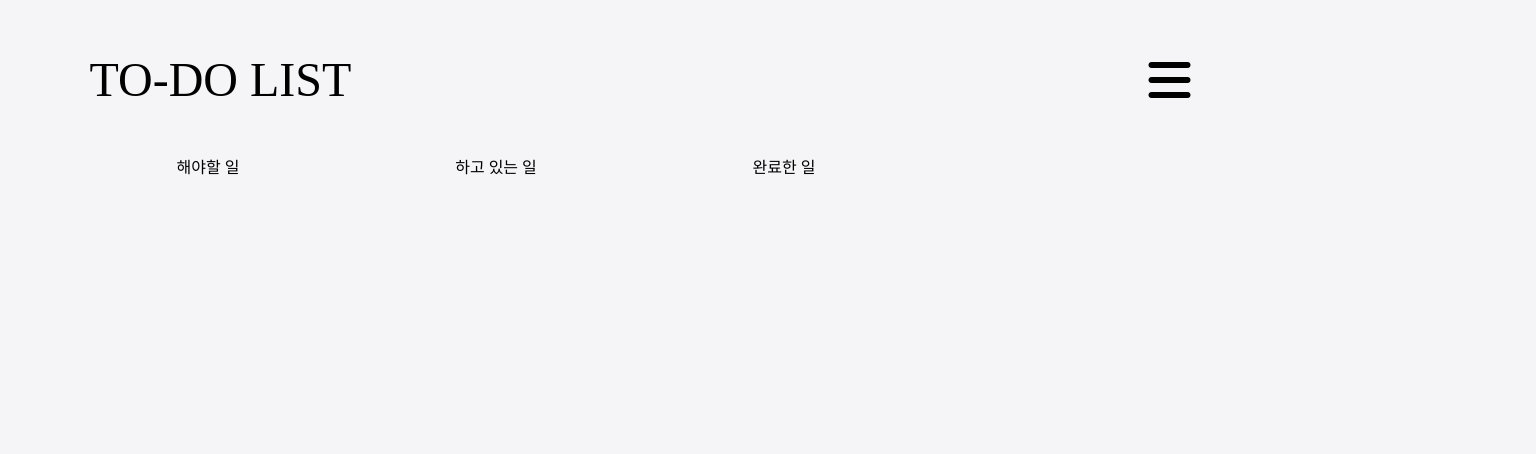
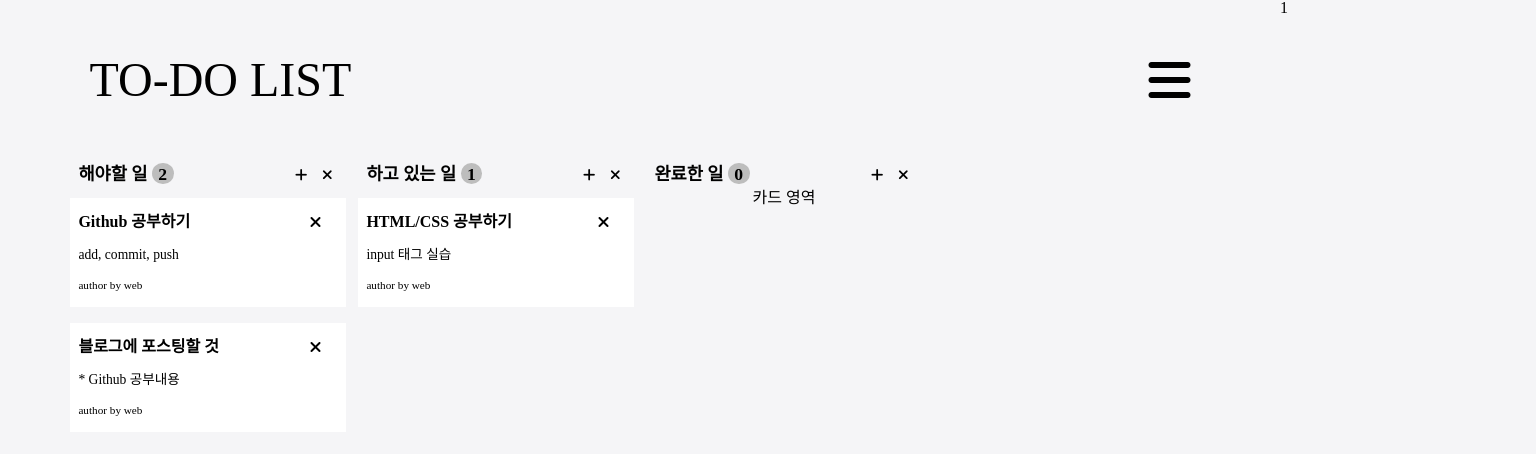
Before and after one commit to Moon-GD/fe-web-todo, a plain HTML site: page index.html in a window 1280 px wide. Shown: the whole page, 1536 px wide, since content can reach past the window. Drawn offline with Linux system fonts and the light colour scheme.

Commit message:
make: article > card-frame

```diff
--- a/css/common.css
+++ b/css/common.css
@@ -1,5 +1,6 @@
 body {
     background-color: #F5F5F7;
+    overflow-x: hidden;
 }
 
 main {
--- /dev/null
+++ b/css/menu.css
@@ -0,0 +1,7 @@
+menu {
+    position: absolute;
+    top: 0;
+    right: -20%;
+    width: 20%;
+    height: 100vh;
+}
--- /dev/null
+++ b/css/section.css
@@ -0,0 +1,63 @@
+section > div.section-header {
+    position: relative;
+    width: 100%;
+    padding: 0.8vh;
+    font-size: 2.2vh;
+    font-weight: 700;
+}
+
+/* section-header */
+
+section > div.section-header > span {
+    padding:0.1vw .5vw 0;
+    background-color: #BDBDBD;
+    border-radius: 50%;
+}
+
+section > div.section-header > div.button-area {
+    position: absolute;
+    top: 0.8vh;
+    right: 0.8vh;
+}
+
+section > div.section-header > div.button-area > i {
+    cursor: pointer;
+    text-align: right;
+    font-size: 80%;
+    margin: 0 0.4vw;
+}
+
+/* card */
+section > div.card-frame {
+    display: flex;
+    flex-direction: column;
+    justify-content: space-between;
+    margin: 1vh 0;
+    width: 100%;
+    height: 12%;
+    padding: 2vh 1vh;
+    background-color: #fff;
+
+}
+
+section > div.card-frame > h1 {
+    position: relative;
+    font-weight: 700;
+    font-size: 2vh;
+}
+
+section > div.card-frame > h1 > i{
+    position: absolute;
+    right: 2vh;
+    cursor: pointer;
+}
+
+section > div.card-frame > h2 {
+    font-weight: 500;
+    font-size: 1.7vh;
+}
+
+section > div.card-frame > h3 {
+    font-weight: 300;
+    font-size: 1.4vh;
+}
--- a/index.html
+++ b/index.html
@@ -15,23 +15,76 @@
     <!-- custom css -->
     <link rel="stylesheet" href="css/common.css">
     <link rel="stylesheet" href="css/header.css">
+    <link rel="stylesheet" href="css/menu.css">
+    <link rel="stylesheet" href="css/section.css">
+
+    <!-- custom js -->
 </head>
 <body>
     <main>
+        <!-- 헤더 -->
         <header>
             <h1>TO-DO LIST</h1>
             <i class="fa-solid fa-bars"></i>
         </header>
+        <!-- 본문 -->
         <article>
             <section>
-                해야할 일
+                <div class="section-header">
+                    해야할 일
+                    <span>2</span>
+                    <div class="button-area">
+                        <i class="fa-solid fa-plus"></i>
+                        <i class="fa-solid fa-xmark"></i>
+                    </div>
+                </div>
+                <div class="card-frame">
+                    <h1>Github 공부하기
+                        <i class="fa-solid fa-xmark"></i>
+                    </h1>
+                    <h2>add, commit, push</h2>
+                    <h3>author by web</h3>
+                </div>
+                <div class="card-frame">
+                    <h1>블로그에 포스팅할 것
+                        <i class="fa-solid fa-xmark"></i>
+                    </h1>
+                    <h2>* Github 공부내용</h2>
+                    <h3>author by web</h3>
+                </div>
             </section>
             <section>
-                하고 있는 일
+                <div class="section-header">
+                    하고 있는 일
+                    <span>1</span>
+                    <div class="button-area">
+                        <i class="fa-solid fa-plus"></i>
+                        <i class="fa-solid fa-xmark"></i>
+                    </div>
+                </div>
+                <div class="card-frame">
+                    <h1>HTML/CSS 공부하기
+                        <i class="fa-solid fa-xmark"></i>
+                    </h1>
+                    <h2>input 태그 실습</h2>
+                    <h3>author by web</h3>
+                </div>
             </section>
             <section>
-                완료한 일
+                <div class="section-header">
+                    완료한 일
+                    <span>0</span>
+                    <div class="button-area">
+                        <i class="fa-solid fa-plus"></i>
+                        <i class="fa-solid fa-xmark"></i>
+                    </div>
+                </div>
+                <div>카드 영역</div>
             </section>
+            <!-- 메뉴 -->
+            <menu>
+                1
+            </menu>
         </article>
     </main>
 </body>
```
